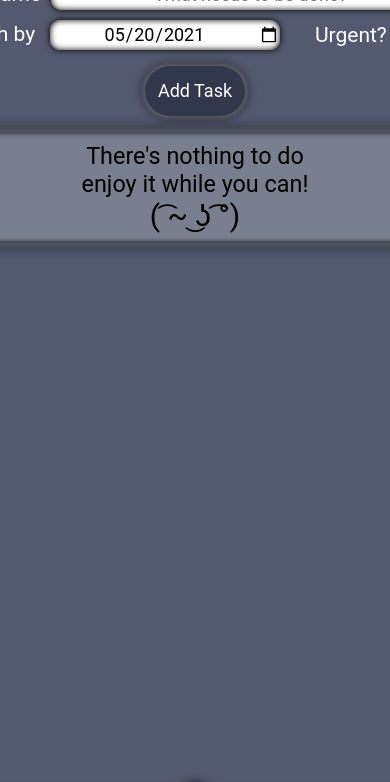
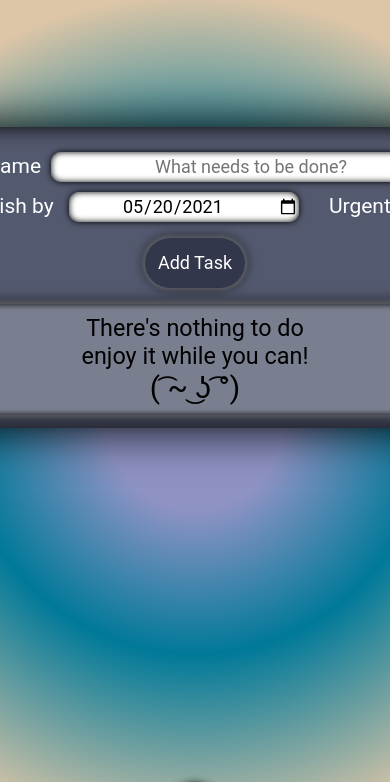
Before and after one commit to bysiuxvx/ToDoApp-react, a React (Create React App) app: page / in a window 390 px wide. Shown: the top 782 px of the page. Built offline with nearby package versions, Linux system fonts and the light colour scheme.

Commit message:
fixed responsivness

```diff
--- a/src/styles/App.css
+++ b/src/styles/App.css
@@ -9,6 +9,8 @@ body {
 }
 .app {
   text-align: center;
+  display: flex;
+  justify-content: center;
   min-height: 100vh;
   background: rgb(142, 147, 196);
   background: radial-gradient(
@@ -27,12 +29,11 @@ footer,
 }
 
 .appPanel {
-  height: 850px;
+  max-height: 850px;
+  min-height: 300px;
   background-color: rgb(83, 89, 110);
   width: 700px;
-  top: 45%;
-  left: 50%;
-  transform: translate(-50%, -50%);
+  top: 15%;
   border-radius: 25px;
   box-shadow: 0 0 20px inset black, 0 0 50px black;
   display: flex;
@@ -53,6 +54,7 @@ footer,
   border-radius: 15px;
   padding-bottom: 15px;
   margin-top: 40px;
+  margin-bottom: 13px;
 }
 
 footer {
@@ -99,9 +101,10 @@ footer:hover .arrow {
 
 /* media query */
 
-@media (orientation: landscape) and (min-width: 700px) and (max-width: 1023px) {
+@media (orientation: landscape) and (min-width: 769px) and (max-width: 1023px) {
   .appPanel {
-    height: 350px;
+    max-height: 350px;
+    min-height: 200px;
   }
 
   .addTask {
@@ -111,6 +114,7 @@ footer:hover .arrow {
   }
 
   .taskList {
+    background-color: red;
     max-height: 265px;
     margin-top: 15px;
   }
@@ -129,7 +133,7 @@ footer:hover .arrow {
 
 @media (orientation: landscape) and (min-width: 1024px) and (max-width: 1279px) {
   .appPanel {
-    height: 500px;
+    max-height: 500px;
   }
   .addTask {
     height: 80px;
@@ -153,7 +157,7 @@ footer:hover .arrow {
 
 @media (orientation: landscape) and (min-width: 1280px) and (max-width: 1365px) {
   .appPanel {
-    height: 550px;
+    max-height: 550px;
   }
   .addTask {
     height: 80px;
@@ -177,7 +181,7 @@ footer:hover .arrow {
 
 @media (orientation: landscape) and (min-width: 1366px) and (max-width: 1599px) {
   .appPanel {
-    height: 650px;
+    max-height: 650px;
   }
   .addTask {
     height: 80px;
@@ -201,7 +205,7 @@ footer:hover .arrow {
 
 @media (orientation: landscape) and (min-width: 1600px) and (max-width: 1919px) {
   .appPanel {
-    height: 650px;
+    max-height: 650px;
   }
   .addTask {
     height: 80px;
@@ -225,7 +229,6 @@ footer:hover .arrow {
 @media (orientation: landscape) and (min-width: 1920px) and (max-width: 2559px) {
   .appPanel {
     max-height: 750px;
-    transform: translate(-50%, -53%);
   }
   footer:hover {
     border-radius: 0%;
--- a/src/styles/addtask.css
+++ b/src/styles/addtask.css
@@ -16,7 +16,8 @@
 }
 
 .newTaskPanel .datePicker {
-  margin-right: 157px;
+  display: inline-block;
+  margin-right: 30px;
 }
 .newTaskPanel input[type='date'] {
   width: 230px;
@@ -32,9 +33,7 @@
 }
 
 .newTaskPanel .checkBox {
-  position: absolute;
-  right: 20%;
-  top: 8%;
+  display: inline-block;
 }
 .newTaskPanel .checkBox * {
   cursor: pointer;
@@ -84,11 +83,6 @@
     height: 24px;
   }
 
-  .newTaskPanel .checkBox {
-    position: absolute;
-    right: 31%;
-    top: 12.8%;
-  }
   .newTaskPanel .submitBtn {
     position: absolute;
     height: 50px;
@@ -103,11 +97,7 @@
   .newTaskPanel label {
     font-size: 16px;
   }
-  .newTaskPanel .checkBox {
-    position: absolute;
-    right: 30%;
-    top: 13.2%;
-  }
+
   .newTaskPanel .submitBtn {
     position: absolute;
     height: 50px;
@@ -122,11 +112,7 @@
   .newTaskPanel label {
     font-size: 16px;
   }
-  .newTaskPanel .checkBox {
-    position: absolute;
-    right: 30%;
-    top: 12%;
-  }
+
   .newTaskPanel .submitBtn {
     position: absolute;
     height: 50px;
@@ -141,11 +127,7 @@
   .newTaskPanel label {
     font-size: 17px;
   }
-  .newTaskPanel .checkBox {
-    position: absolute;
-    right: 30%;
-    top: 10%;
-  }
+
   .newTaskPanel .submitBtn {
     position: absolute;
     height: 50px;
@@ -160,11 +142,7 @@
   .newTaskPanel label {
     font-size: 18px;
   }
-  .newTaskPanel .checkBox {
-    position: absolute;
-    right: 30%;
-    top: 10%;
-  }
+
   .newTaskPanel .submitBtn {
     position: absolute;
     height: 50px;
@@ -176,9 +154,4 @@
   }
 }
 @media (orientation: landscape) and (min-width: 1920px) and (max-width: 2559px) {
-  .newTaskPanel .checkBox {
-    position: absolute;
-    right: 19%;
-    top: 9%;
-  }
 }
--- a/src/styles/task.css
+++ b/src/styles/task.css
@@ -6,6 +6,7 @@
   justify-content: left;
   width: 99%;
   color: white;
+  font-size: 19px;
 }
 
 .task p {
@@ -72,6 +73,14 @@ button svg:hover {
     font-size: 15px;
     margin-left: 130px;
   }
+  .task button {
+    height: 25px;
+    width: 25px;
+  }
+  .task button:hover {
+    height: 25px;
+    width: 25px;
+  }
 }
 @media (orientation: landscape) and (min-width: 1024px) and (max-width: 1279px) {
   .task p {
```
